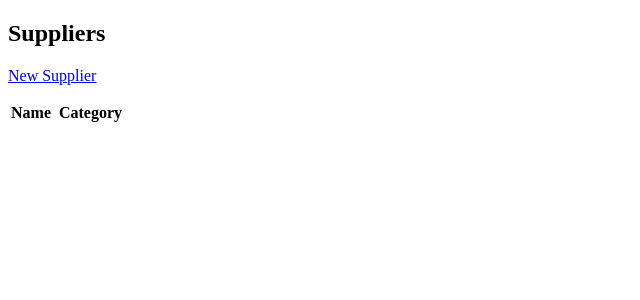
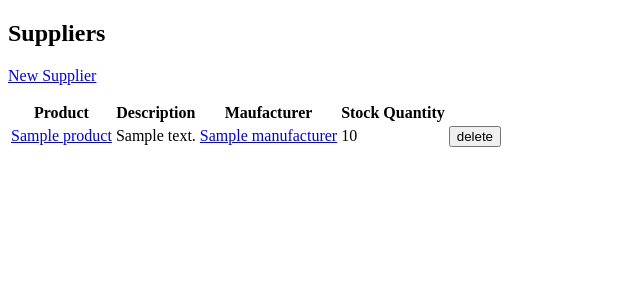
Before and after one commit to murrayscott/project1, a Flask app: page /suppliers in a window 1280 px wide. Shown: the part 70-370 px from the top of the page, without its empty margins (0-640 px from the left). Run offline with Flask 2, Linux system fonts and the light colour scheme; a database or web service that is not in the repository returns one stand-in record (values such as "Sample title"); lists and menus that the app fills with data are empty; some libraries are stand-ins or nearby versions.

Commit message:
updated fields on the suppliers page and added links to both products and manufacturer from all results

```diff
--- a/templates/suppliers/index.html
+++ b/templates/suppliers/index.html
@@ -9,15 +9,22 @@
 
 <table>
   <tr>
-    <th>Name</th>
-    <th></th>
-    <th>Category</th>
+    <th>Product</th>
+    <th>Description</th>
+    <th>Maufacturer</th>
+    <th>Stock Quantity</th>
   </tr>
-  {% for manufacturer in manufacturers %}
+  {% for supplier in suppliers %}
   <tr>
-    <td><a href="/manufacturers/{{ location.id }}"> {{manufacturer.name}} </a></td>
-    <td>|</td>
-    <td>{{ manufacturer.category }}</td>
+    <td><a href="/products/{{ supplier.product.id }}=">{{ supplier.product.name }} </a></td>
+    <td>{{ supplier.product.description}} </td>
+    <td><a href="/manufacturers/{{ supplier.manufacturer.id }}"> {{supplier.manufacturer.name}} </a></td>
+    <td>{{ supplier.product.stock_qty }} </td>
+    <td>
+      <form action="/suppliers/{{ supplier.id }}/delete" method="POST">
+        <input type="submit" value="delete" />
+      </form>
+    </td>
   </tr>
   {% endfor %}
 </table>
```
